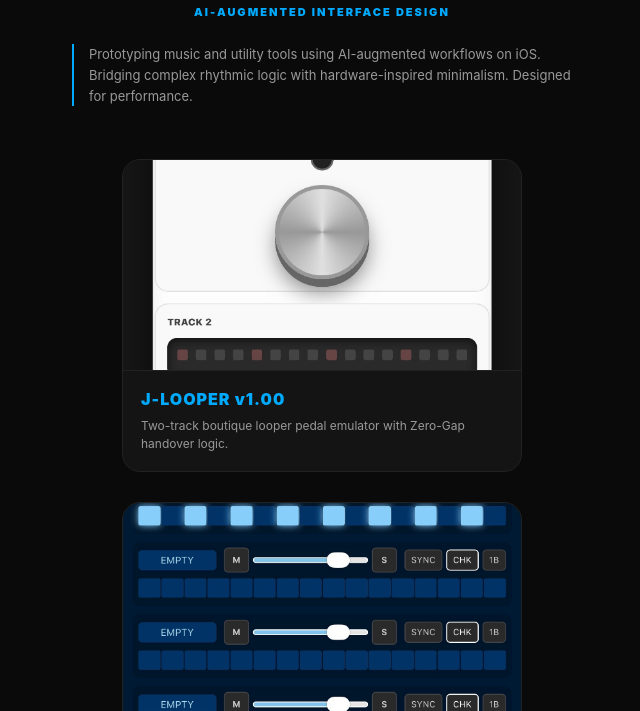
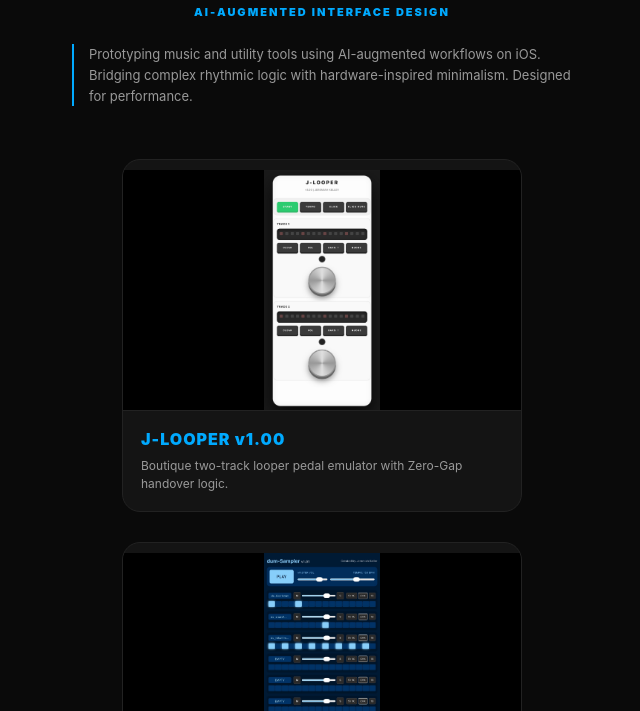
Before and after one commit to 360-Solutions/360-solutions.github.io, a plain HTML site: page index.html in a window 1280 px wide. Shown: the part 84-795 px from the top of the page, without its empty margins (318-958 px from the left). Drawn offline with Linux system fonts and the light colour scheme.

Commit message:
Update index.html

```diff
--- a/index.html
+++ b/index.html
@@ -32,13 +32,20 @@
             background: var(--card-bg); border: 1px solid #222; border-radius: 18px;
             overflow: hidden; text-decoration: none; color: inherit;
             transition: transform 0.2s ease;
+            display: flex; flex-direction: column;
         }
 
         .project-card:active { transform: scale(0.98); border-color: var(--accent-blue); }
 
+        /* The Fix: 'contain' ensures the whole image shows, '240px' height gives them room */
         .thumb {
-            width: 100%; height: 210px; background-size: cover; background-position: center;
-            border-bottom: 1px solid #222; background-repeat: no-repeat;
+            width: 100%; height: 240px;
+            background-size: contain;
+            background-position: center;
+            background-repeat: no-repeat;
+            background-color: #000; /* Black bars on the sides if image is too thin */
+            border-bottom: 1px solid #222;
+            margin-top: 10px;
         }
 
         .card-content { padding: 18px; }
@@ -47,7 +54,7 @@
 
         footer { margin-top: 60px; text-align: center; font-size: 11px; color: var(--text-dim); padding-bottom: 50px; }
         .contact-link { color: var(--accent-blue); text-decoration: none; font-weight: 800; display: block; margin-top: 15px; font-size: 14px; }
-        .coffee-btn { margin-top: 25px; display: inline-block; padding: 12px 20px; border: 1px solid var(--accent-blue); border-radius: 30px; color: var(--accent-blue); text-decoration: none; font-weight: bold; font-size: 11px; letter-spacing: 1px; }
+        .coffee-btn { margin-top: 25px; display: inline-block; padding: 12px 20px; border: 1px solid var(--accent-blue); border-radius: 30px; color: var(--accent-blue); text-decoration: none; font-weight: bold; font-size: 11px; }
     </style>
 </head>
 <body>
@@ -68,7 +75,7 @@
             <div class="thumb" style="background-image: url('images/jlooper_thumb.jpg');"></div>
             <div class="card-content">
                 <span class="card-title">J-LOOPER v1.00</span>
-                <p class="card-desc">Two-track boutique looper pedal emulator with Zero-Gap handover logic.</p>
+                <p class="card-desc">Boutique two-track looper pedal emulator with Zero-Gap handover logic.</p>
             </div>
         </a>
 
```
